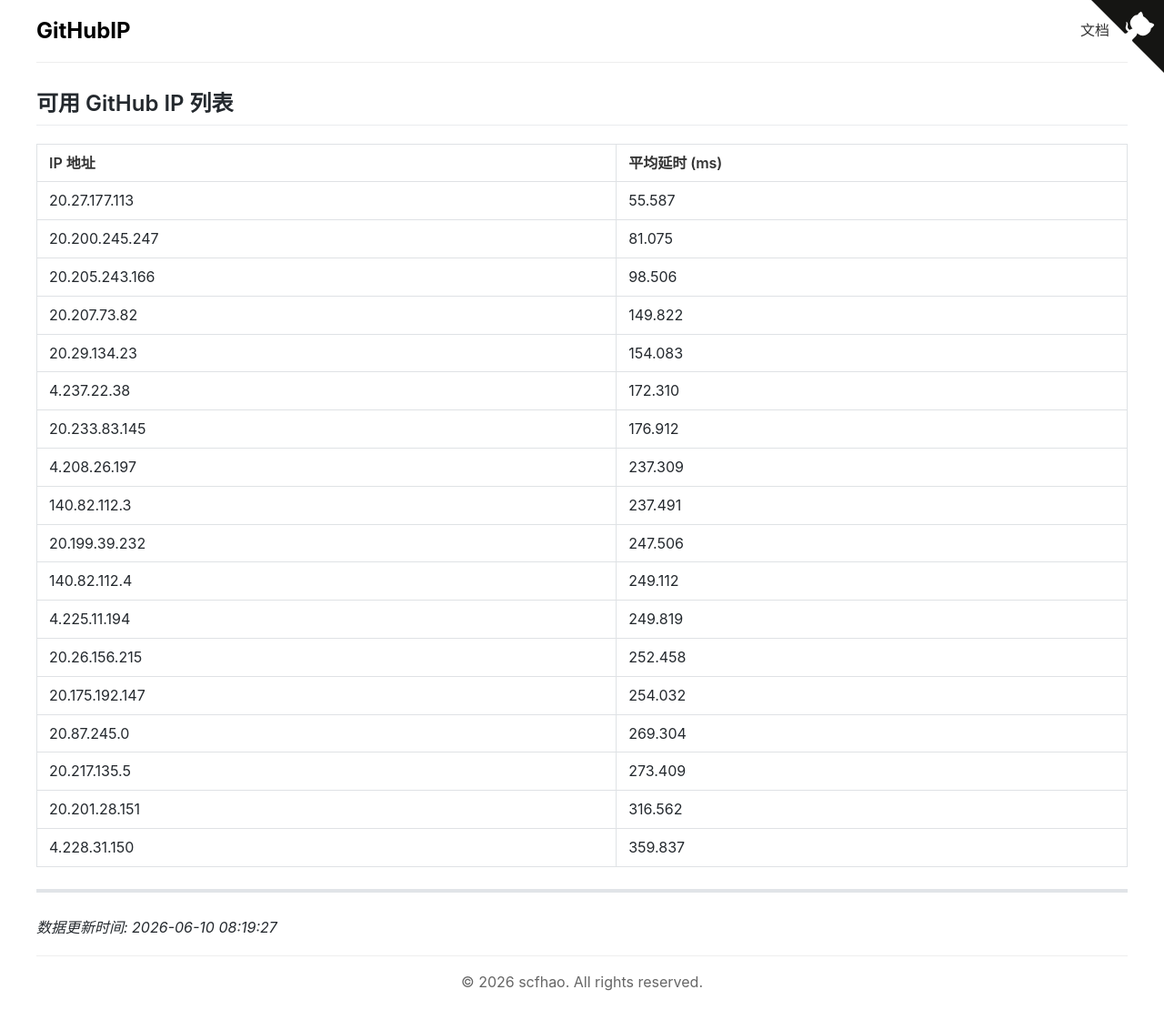
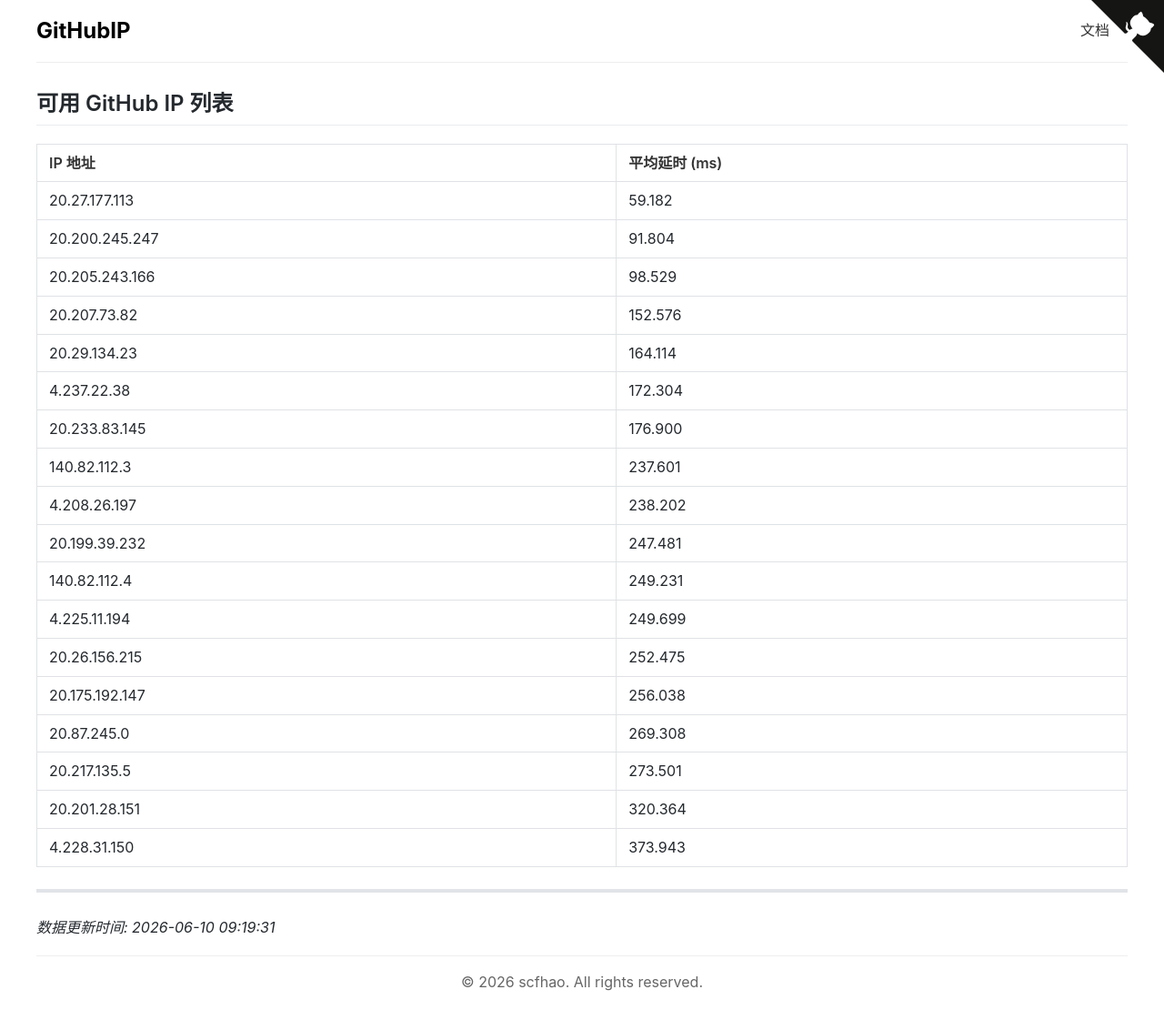
Before and after one commit to scfhao/GitHubIP, a Jekyll site: the page built from index.md, in a window 1280 px wide. Shown: the whole page at 91% size. Built offline with Jekyll 4.4.1, drawn with Linux system fonts in a browser that asks for light colours.

Commit message:
自动脚本执行 - 2026-06-10 09:19:31

```diff
--- a/index.md
+++ b/index.md
@@ -1,32 +1,32 @@
 ---
 layout: home
 title: GitHub IP 列表
-date: 2026-06-10 08:19:27
+date: 2026-06-10 09:19:31
 ---
 
 ## 可用 GitHub IP 列表
 
 | IP 地址 | 平均延时 (ms) |
 |---------|--------------|
-| 20.27.177.113 | 55.587 |
-| 20.200.245.247 | 81.075 |
-| 20.205.243.166 | 98.506 |
-| 20.207.73.82 | 149.822 |
-| 20.29.134.23 | 154.083 |
-| 4.237.22.38 | 172.310 |
-| 20.233.83.145 | 176.912 |
-| 4.208.26.197 | 237.309 |
-| 140.82.112.3 | 237.491 |
-| 20.199.39.232 | 247.506 |
-| 140.82.112.4 | 249.112 |
-| 4.225.11.194 | 249.819 |
-| 20.26.156.215 | 252.458 |
-| 20.175.192.147 | 254.032 |
-| 20.87.245.0 | 269.304 |
-| 20.217.135.5 | 273.409 |
-| 20.201.28.151 | 316.562 |
-| 4.228.31.150 | 359.837 |
+| 20.27.177.113 | 59.182 |
+| 20.200.245.247 | 91.804 |
+| 20.205.243.166 | 98.529 |
+| 20.207.73.82 | 152.576 |
+| 20.29.134.23 | 164.114 |
+| 4.237.22.38 | 172.304 |
+| 20.233.83.145 | 176.900 |
+| 140.82.112.3 | 237.601 |
+| 4.208.26.197 | 238.202 |
+| 20.199.39.232 | 247.481 |
+| 140.82.112.4 | 249.231 |
+| 4.225.11.194 | 249.699 |
+| 20.26.156.215 | 252.475 |
+| 20.175.192.147 | 256.038 |
+| 20.87.245.0 | 269.308 |
+| 20.217.135.5 | 273.501 |
+| 20.201.28.151 | 320.364 |
+| 4.228.31.150 | 373.943 |
 
 ---
 
-*数据更新时间: 2026-06-10 08:19:27*
+*数据更新时间: 2026-06-10 09:19:31*
```
